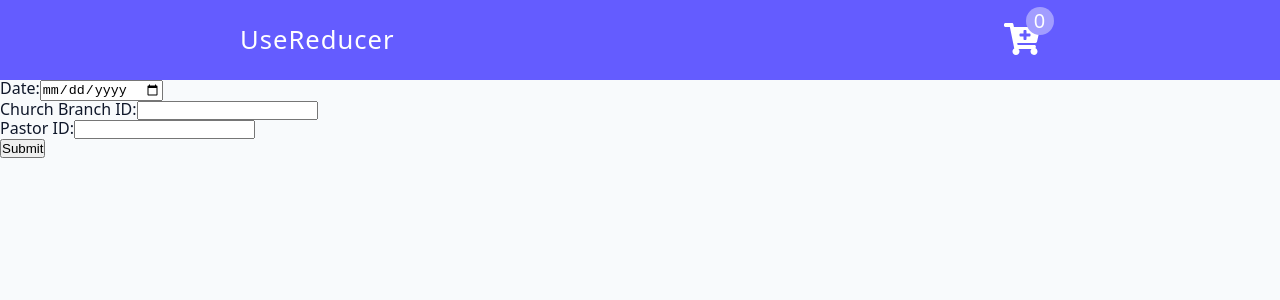
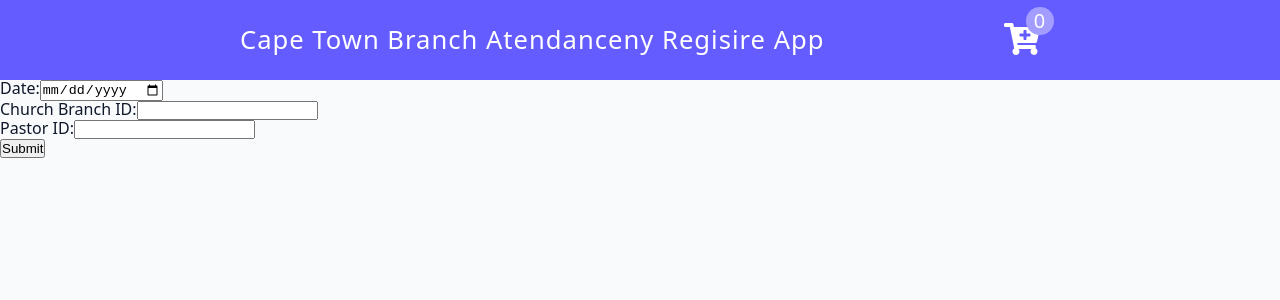
Before and after one commit to Stiboo2/churchRegisterApp, a React (Create React App) app: page / in a window 1280 px wide. Shown: the top 300 px of the page. Built offline with nearby package versions, Linux system fonts and the light colour scheme.

Commit message:
church icon

```diff
--- a/src/Navbar.jsx
+++ b/src/Navbar.jsx
@@ -5,7 +5,7 @@ const Navbar = () => {
   return (
     <nav>
       <div className="nav-center">
-        <h4>useReducer</h4>
+        <h4>Cape Town Branch Atendanceny Regisire App</h4>
         <div className="nav-container">
           <FaCartPlus className="cart-icon" />
           <div className="amount-container">
--- a/src/reducer.js
+++ b/src/reducer.js
@@ -64,7 +64,7 @@ const reducer = (state, action) => {
 
     const newItem = {
       ...item,
-      amount: item.amount - 1,
+
       checked: true,
       absent: [...item.absent, action.payload.attendanceRecord], // Update attendance record
     };
```
